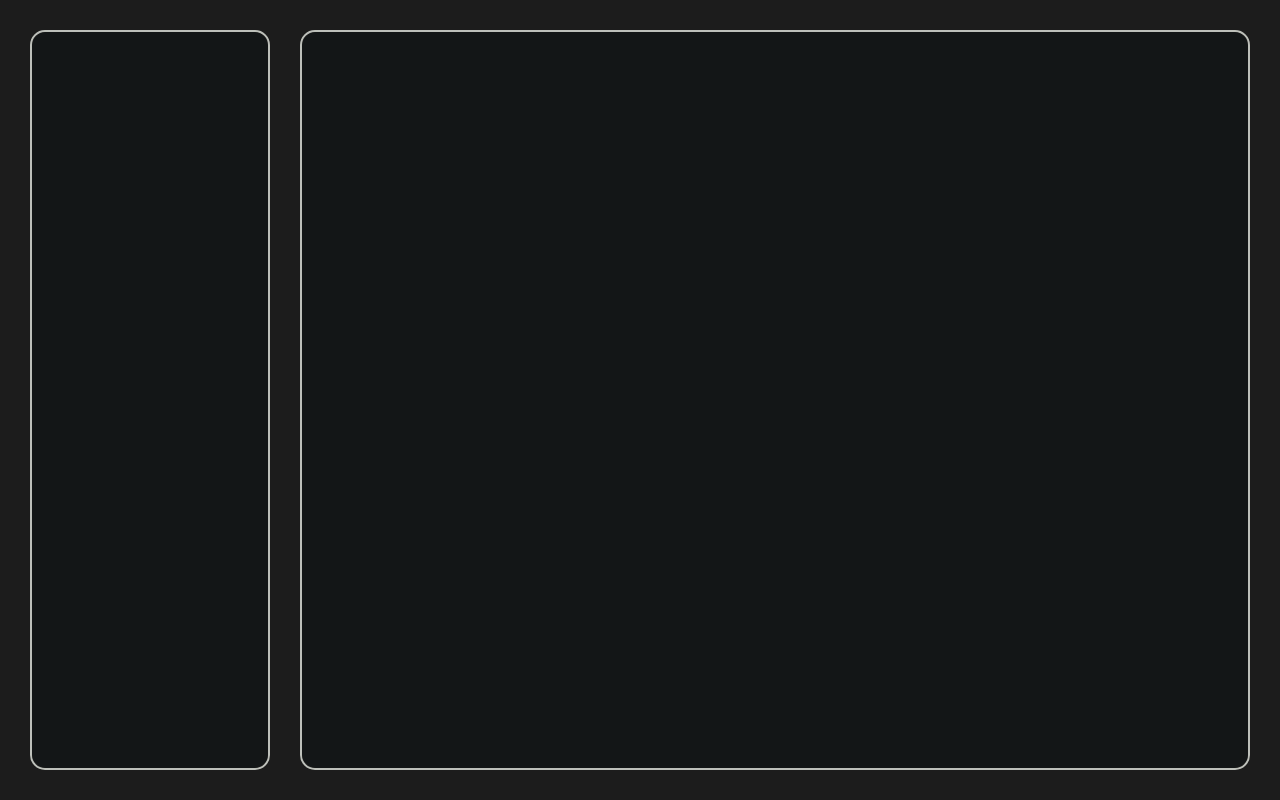
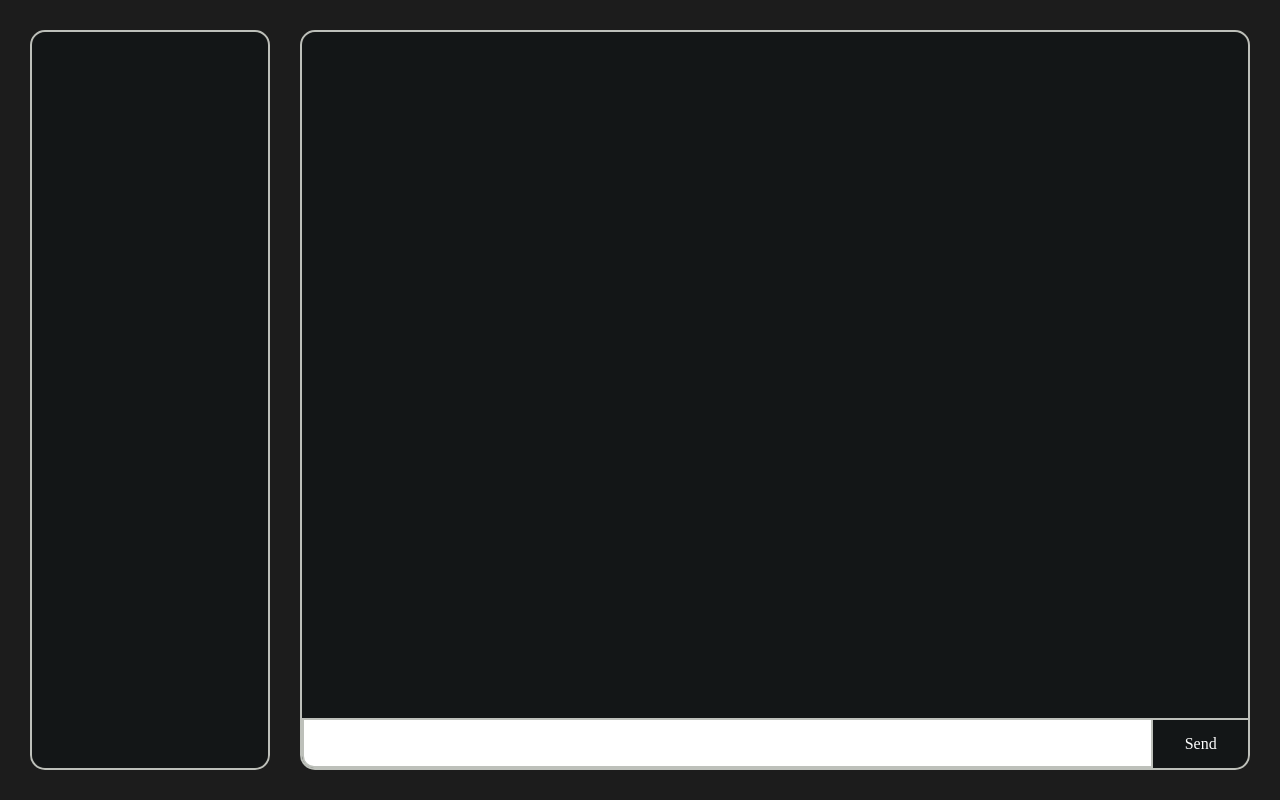
Before and after one commit to vlmlee/messenger, a React (Vite) app in the folder client/: page / in a window 1280 px wide. Built offline with nearby package versions, Linux system fonts and the light colour scheme.

Commit message:
Added styling for message input and message send button

```diff
--- a/client/src/components/ChatWindow.tsx
+++ b/client/src/components/ChatWindow.tsx
@@ -1,20 +1,36 @@
 import * as React from 'react';
-import { useEffect, useState } from 'react';
+import { ChangeEvent, MouseEventHandler, useEffect, useState } from 'react';
 import ChatMessage from './ChatMessage';
 import { IChatWindow } from 'typings';
 
 const ChatWindow = ({ friend }: IChatWindow) => {
     const [messages, setMessages] = useState([]); // order messages by date to display them correctly
+    const [messageToSend, setMessageToSend] = useState('');
 
     useEffect(() => {
         // fetch messages
     }, []);
+
+    const updateMessage = (e: ChangeEvent<HTMLInputElement>) => {
+        e.preventDefault();
+        setMessageToSend(e.target.value);
+    };
+
+    const sendMessage = (e: Event) => {
+        e.preventDefault();
+
+        // send graphql mutation
+    };
 
     return (
         <div className={'chat-window'}>
             {messages.map(() => (
                 <ChatMessage />
             ))}
+            <div className={'chat-window__input-container'}>
+                <input onChange={(e: ChangeEvent<HTMLInputElement>) => updateMessage(e)} value={messageToSend} />
+                <button onClick={(e: any) => sendMessage(e)}>Send</button>
+            </div>
             <div className={'chat-window__background'} />
         </div>
     );
--- a/client/src/stylesheets/global.scss
+++ b/client/src/stylesheets/global.scss
@@ -30,6 +30,7 @@
             height: 100%;
             width: 100%;
             border-radius: 15px;
+            z-index: 0;
         }
     }
 
@@ -42,5 +43,46 @@
         flex-grow: 4;
         margin: 30px 30px 30px 15px;
         position: relative;
+
+        &__input-container {
+            position: absolute;
+            bottom: 0;
+            z-index: 1;
+            width: 100%;
+            height: 50px;
+
+            input {
+                border-radius: 0 0 0 12px;
+                border: 2px solid var(--shironezumi);
+            }
+
+            input {
+                width: 90%;
+                height: 100%;
+                box-sizing: border-box;
+            }
+
+            button {
+                position: absolute;
+                right: 0;
+                width: 10%;
+                height: 100%;
+                color: white;
+                border-radius: 0 0 12px 0;
+                border-top: 2px solid var(--shironezumi);
+            }
+        }
     }
 }
+
+button,
+input[type='submit'],
+input[type='reset'] {
+    background: none;
+    color: inherit;
+    border: none;
+    padding: 0;
+    font: inherit;
+    cursor: pointer;
+    outline: inherit;
+}
```
